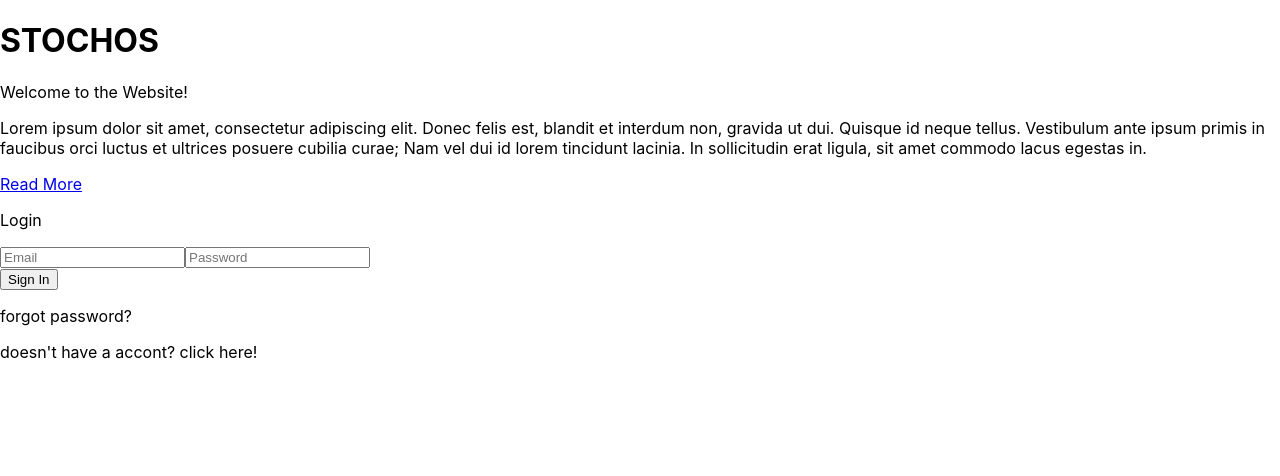
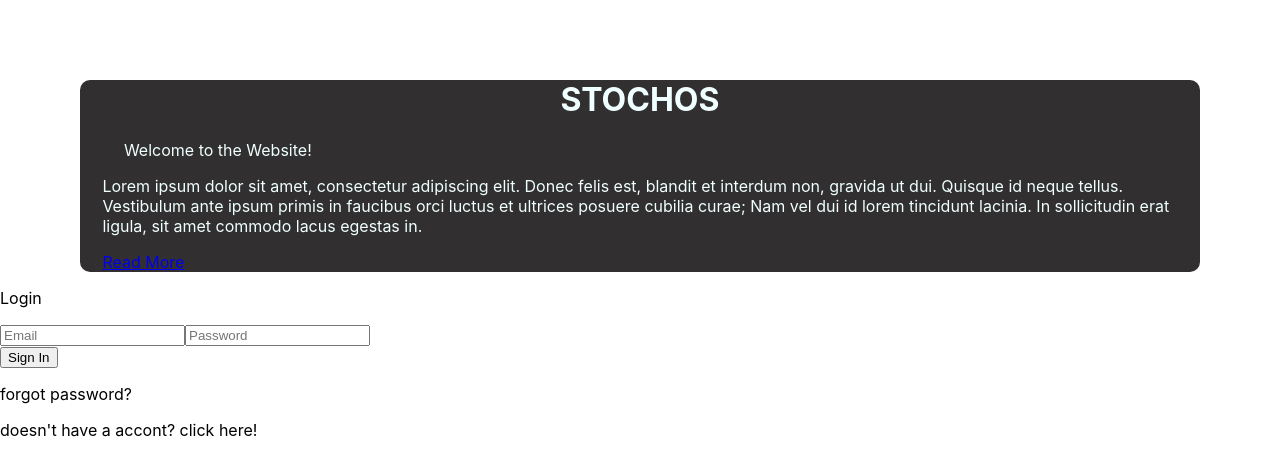
Before and after one commit to StochosTCC/Stochos, a React (Create React App) app in the folder stochos-front-R/: page / in a window 1280 px wide. Shown: the top 476 px of the page. Built offline with nearby package versions, Linux system fonts and the light colour scheme.

Commit message:
scss ruim

```diff
--- a/stochos-front-R/src/pages/login/Login.module.scss
+++ b/stochos-front-R/src/pages/login/Login.module.scss
@@ -1,114 +1,34 @@
-.container{
-    width: 100%;
-    display: flex;
-    position: relative;
-    @media screen and (max-width: 1201px){
-      padding-top: 4rem;
-      flex-direction: column;
-      top: 14rem;
+.titulo {
+ text-align: center;
+margin-top: 2rem;
+color: azure;
 }
-   justify-content: center;
-   align-items: center;
+
+.blocoA{
+
+  margin-top: 5rem;
+
+  background-color: #312F2F;
+
+  margin-left: 5rem;
+  margin-right: 5rem;
+
+  border-radius: 10px;
 
 }
 
-  .logo{
-    background-color: rgb(49, 47, 47);
-    width: 60%;
-    height: 720px;
+.boasVindas{
 
+  margin-left: 2%;
+  margin-right: 2%;
 
-    .logoContent{
-      width: calc(100% - 2.4343rem);
-      height: 100%;
-      padding-top: 1.4343rem;
-      padding-bottom: 1.4343rem;
-      padding-left: 6.4343rem;
+  color: azure;
 
-      @media screen and (max-width: 1201px){
-        padding-left: 2rem;
-      }
-      display: flex;
-      flex-direction: column;
-      justify-content: space-between;
-
-      .logoCenter{
-        display: flex;
-        flex-direction: column;
-        width: 450px;
-
-        .logoCenterText{
-          margin-top: 10px;
-        }
-      }
-    }
-  }
-
-  .logoTitle{
-    padding-top: 20px;
-  }
-
-  .readme{
-    width: 100%;
-    display: flex;
-    justify-content: center;
-  }
-
-  .readmeSpan{
-    margin-top: 10px;
-    border: 3px solid #fff;
-    padding: 15px 40px;
-    background-color: #fff;
-    width: 200px;
-    cursor: pointer;
-    display: flex;
-    justify-content: center;
-
-    .readmeAncor{
-
-      text-decoration: none;
-      color: #000;
-      font-weight: 900;
-    }
-  }
+  .boasVindasTitulo{
 
 
 
-  .formsPage{
-    border: 1px solid #000;
-    height: 720px;
-    width: 40%;
-    @media screen and (max-width: 1201px){
-      width: 60%;
-    }
-    display: flex;
-    align-items: center;
-    justify-content: center;
 
-    .forms{
-     // border: 1px solid #000;
-      padding: 2.75rem;
-      display: flex;
-      flex-direction: column;
-      align-items: center;
-      justify-content: center;
-      .formTitle{
-        padding-bottom: 30px;
-      }
-      .formInputs{
-        .form-input{
-          margin-bottom: 15px;
-        }
-      }
-      .formButtons{
-        display: flex;
-        flex-direction: column;
-        .signIn{
-          width: 80px;
-        }
-        justify-content: center;
-        align-items: center;
-      }
   }
 
 }
--- a/stochos-front-R/src/pages/login/index.tsx
+++ b/stochos-front-R/src/pages/login/index.tsx
@@ -1,69 +1,60 @@
-
-
-
+import estilos from './Login.module.scss';
 import { Component } from 'react';
 import './Login.module.scss'
 
-
-//export default function Login(){
 
     class App extends Component {
 
         render() {
           return (
-        <div className="container">
-        <div className="logo">
-          <div className="logo-content mt-2 ms-2">
-            <div className="logo-top">
-              <h1 className="fs-2 text-white logo-title">STOCHOS</h1>
+        <div>
+        <div className={estilos.blocoA} >
+          <div>
+            <div >
+              <h1 className={estilos.titulo}>STOCHOS</h1>
             </div>
 
-            <div className="logo-center text-white text-start">
-              <p className="fs-2">Welcome to the Website!</p>
-              <p className="logo-center-text text-break">
+            <div className={estilos.boasVindas}>
+              <p className={estilos.boasVindas}>Welcome to the Website!</p>
+
+              <p >
                 Lorem ipsum dolor sit amet, consectetur adipiscing elit. Donec felis
                 est, blandit et interdum non, gravida ut dui. Quisque id neque tellus.
                 Vestibulum ante ipsum primis in faucibus orci luctus et ultrices
                 posuere cubilia curae; Nam vel dui id lorem tincidunt lacinia. In
                 sollicitudin erat ligula, sit amet commodo lacus egestas in.
               </p>
-              <div className="readme">
-                <span className="readme-span">
-                  <a href="#" className="readme-ancor">Read More</a>
+              <div >
+                <span >
+                  <a href="#" >Read More</a>
                 </span>
               </div>
             </div>
-
-            <div></div>
           </div>
         </div>
 
-        <div className="forms-page">
-          <div className="forms">
-            <div className="form-title">
-              <p className="form-title-login fs-1">Login</p>
+        <div>
+          <div>
+            <div >
+              <p >Login</p>
             </div>
 
-            <div className="form-inputs">
-              <input type="email" className="form-control form-input" placeholder="Email" />
-              <input type="password" className="form-control form-input" placeholder="Password" />
+            <div >
+              <input type="email"  placeholder="Email" />
+              <input type="password" placeholder="Password" />
             </div>
 
-            <div className="form-buttons">
-              <button className="sign-in">Sign In</button>
+            <div >
+              <button >Sign In</button>
               <p>forgot password?</p>
             </div>
 
-            <div className="form-forgot">doesn't have a accont? click here!</div>
+            <div >doesn't have a accont? click here!</div>
           </div>
         </div>
       </div>
 
-
-
     )
 }
     }
- //       }
-
         export default App;
```
Lines whose indentation alone changed are shown as unchanged.
